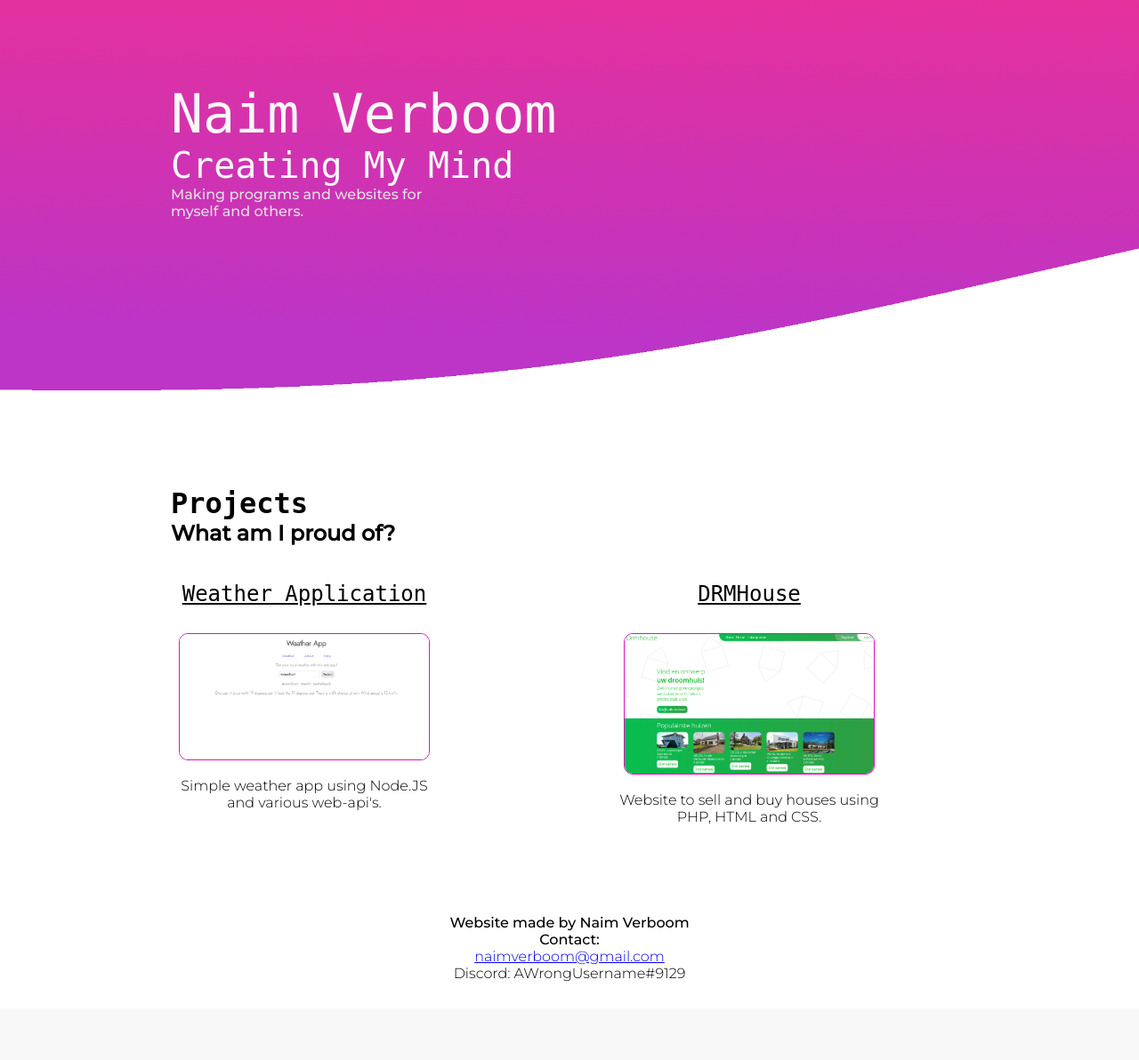
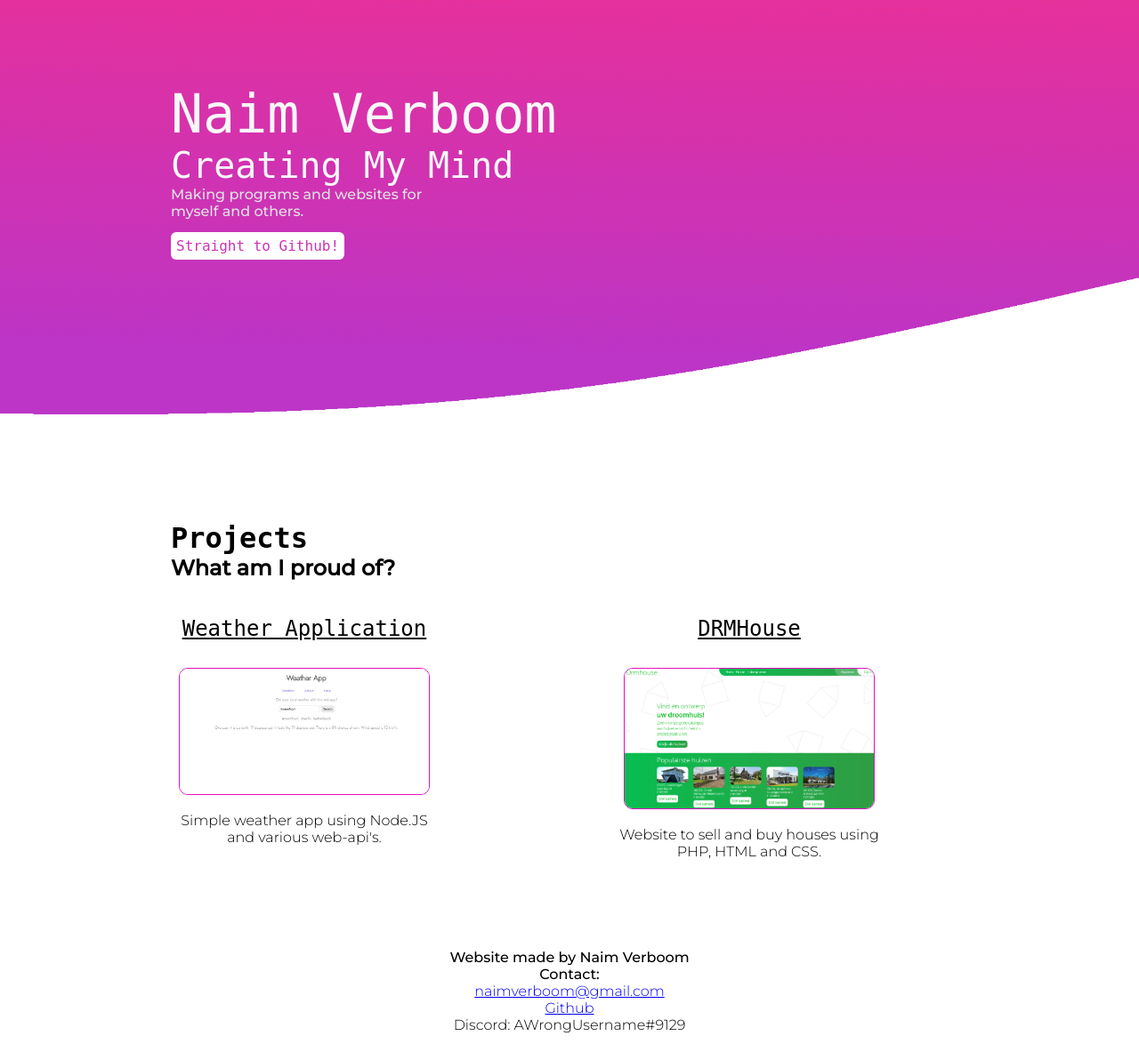
Before and after one commit to NaVAWU/NaimVerboom, a PHP site: page / in a window 1280 px wide. Shown: the part 158-1350 px from the top of the page at 89% size. Before the commit the page ends 1262 px from the top, so only its background shows below. Run offline with PHP 8.4, Linux system fonts and the light colour scheme; some web fonts are replaced.

Commit message:
Added link on homepage

```diff
--- a/css/main.css
+++ b/css/main.css
@@ -62,6 +62,7 @@ body {
     width: 300px;
     color: #e2e2e2;
     font-family: 'Montserrat', sans-serif;
+    padding-bottom: 20px;
 }
 
 .content .subtitle {
@@ -140,3 +141,12 @@ body {
     display: flex;
     flex-direction: column;
 }
+
+.githublink {
+    background-color: white;
+    color: #CC33B6;
+    border-radius: 6px;
+    font-weight: 500;
+    padding: 6px;
+    text-decoration: none;
+}
--- a/index.php
+++ b/index.php
@@ -22,6 +22,7 @@
 			<h1 class="header">Naim Verboom</h1>
 			<h2 class="subheader">Creating My Mind</h2>
 			<p class=headtext>Making programs and websites for myself and others.</p>
+			<a href="https://github.com/AWrongUsername" class="githublink">Straight to Github!</a>
 		</div>
 
 		<div class="content">
@@ -47,6 +48,7 @@
 				<p class="contact">Contact:</p>
 				<div class="contactlist">
 					<a href="mailto:naimverboom@gmail.com">naimverboom@gmail.com</a>
+					<a href="https://github.com/AWrongUsername">Github</a>
 					<a>Discord: AWrongUsername#9129</a>
 				</div>
 			</div>
```
